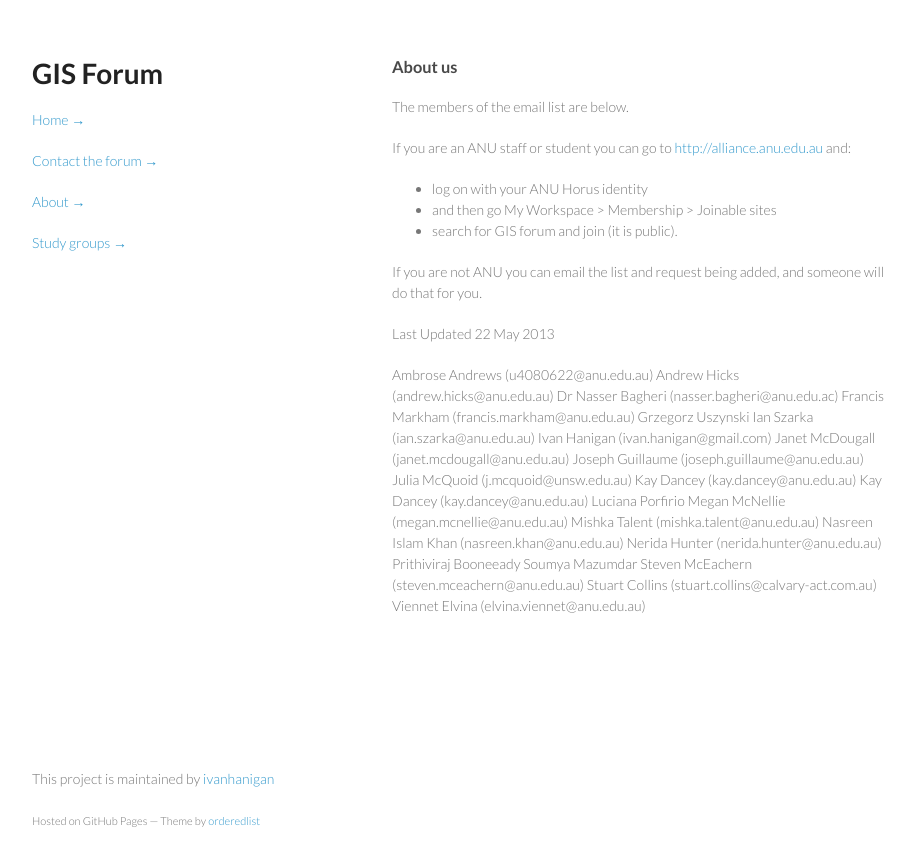
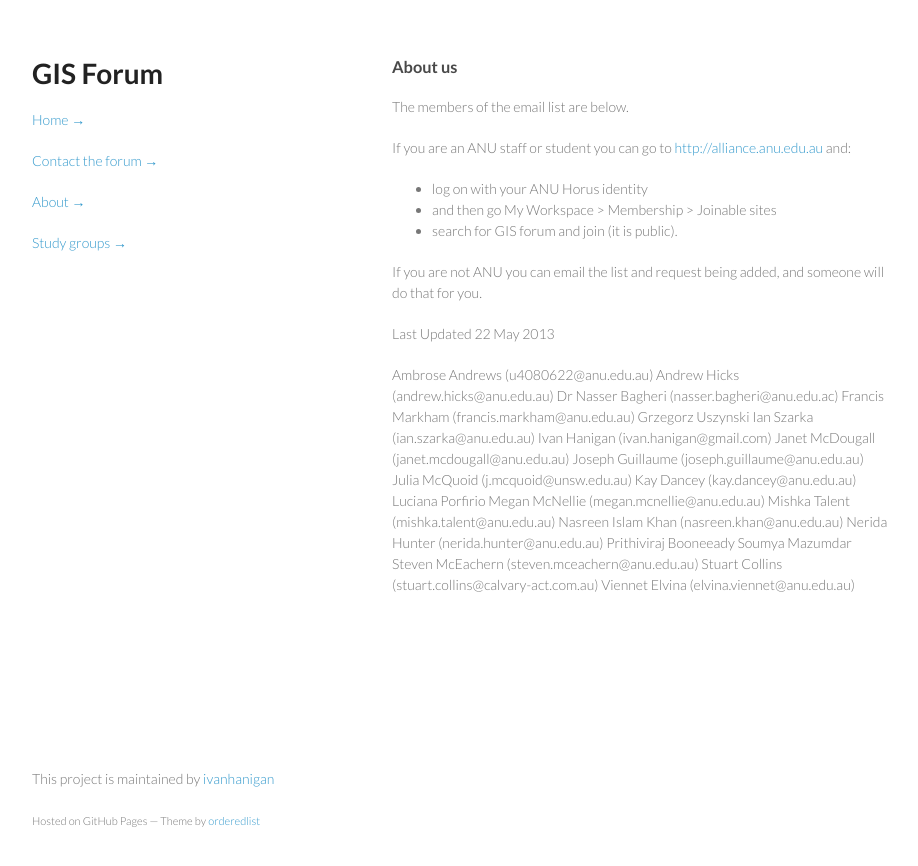
Before and after one commit to gis-forum/gis-forum.github.com, a Jekyll site: the page built from aboutus.md, in a window 1280 px wide. Shown: the top 866 px of the page, without its empty margins (178-1096 px from the left). Built offline with Jekyll 4.4.1, drawn with Linux system fonts in a browser that asks for light colours; comment, search, counter and statistics services are not loaded.

```diff
--- a/aboutus.md
+++ b/aboutus.md
@@ -28,7 +28,6 @@
 Joseph Guillaume (joseph.guillaume@anu.edu.au)
 Julia McQuoid (j.mcquoid@unsw.edu.au)
 Kay Dancey (kay.dancey@anu.edu.au)
-Kay Dancey (kay.dancey@anu.edu.au)
 Luciana Porfirio
 Megan McNellie (megan.mcnellie@anu.edu.au)
 Mishka Talent (mishka.talent@anu.edu.au)
--- a/gis-forum-overview.org
+++ b/gis-forum-overview.org
@@ -159,7 +159,6 @@
   Janet McDougall (janet.mcdougall@anu.edu.au)
   Joseph Guillaume (joseph.guillaume@anu.edu.au)
   Julia McQuoid (j.mcquoid@unsw.edu.au)
-  Kay Dancey (kay.dancey@anu.edu.au)
   Kay Dancey (kay.dancey@anu.edu.au)
   Luciana Porfirio
   Megan McNellie (megan.mcnellie@anu.edu.au)
```
